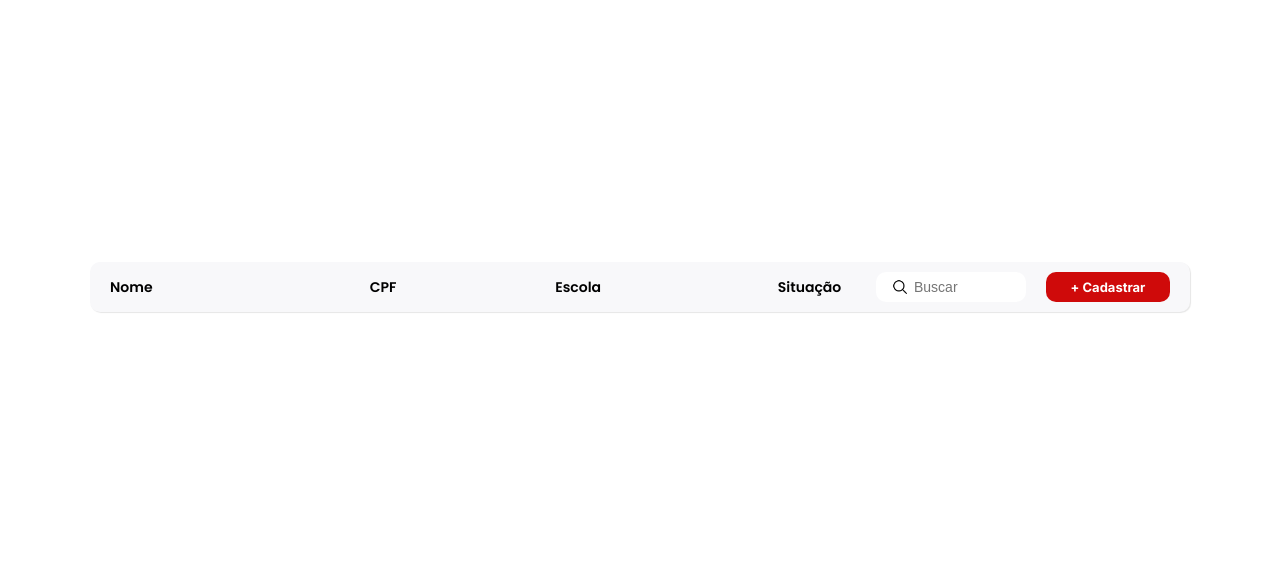
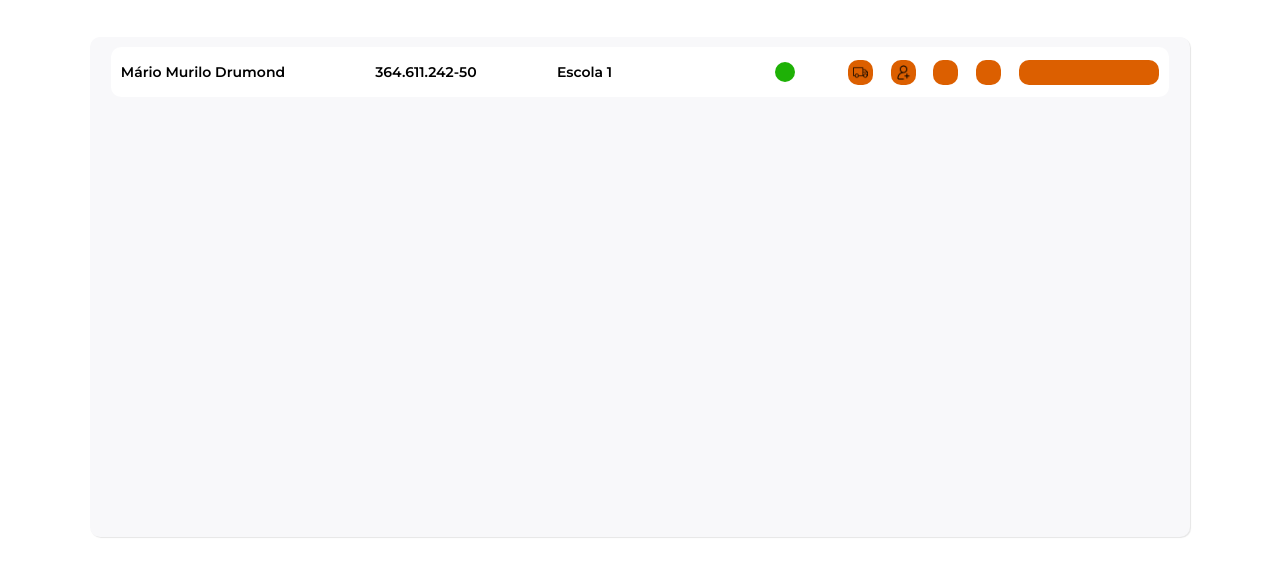
Before and after one commit to AndersonJ293/projetomovetrak, a Next.js app: page /dev in a window 1280 px wide. Shown: the part 113-690 px from the top of the page. Built offline with nearby package versions, Linux system fonts and the light colour scheme.

Commit message:
Adicionado modulo de visualizacao de dados proprietarios

```diff
--- a/src/app/dev/page.tsx
+++ b/src/app/dev/page.tsx
@@ -1,4 +1,4 @@
-import CabecalhoProprietario from "@/components/proprietarios/cabecalho";
+import DadosProprietarios from "@/components/proprietarios/dados";
 
 export default function Dev() {
   return (
@@ -10,7 +10,7 @@ export default function Dev() {
         height: "100vh",
       }}
     >
-      <CabecalhoProprietario />
+      <DadosProprietarios />
     </div>
   );
 }
--- /dev/null
+++ b/src/components/proprietarios/dados/dados.module.css
@@ -0,0 +1,75 @@
+.container {
+    width: 1100px;
+    height: 500px;
+    background-color: var(--gray);
+    border-radius: 10px;
+    box-shadow: 1px 1px 1px rgba(0, 0, 0, 0.1);
+    display: flex;
+    align-items: center;
+    flex-direction: column;
+    padding: 10px;
+}
+
+.dataContainer {
+    width: 98%;
+    height: 50px;
+    background-color: #fff;
+    border-radius: 10px;
+    padding: 0 10px;
+    display: flex;
+    align-items: center;
+}
+
+.textContainer {
+    width: 70%;
+    display: flex;
+    align-items: center;
+    font-size: 14px;
+    font-weight: 600;
+    font-family: var(--textFont);
+}
+
+.name {
+    width: 35%;
+}
+
+.cpf {
+    width: 25%;
+}
+
+.school {
+    width: 30%;
+}
+
+.situation {
+    width: 20px;
+    height: 20px;
+    border-radius: 50%;
+    background-color: var(--green);
+
+}
+
+.buttonsContainer {
+    width: 30%;
+    display: flex;
+    justify-content: space-between;
+}
+
+.smallButton {
+    width: 25px;
+    height: 25px;
+    border-radius: 10px;
+    background-color: var(--orange);
+    cursor: pointer;
+    display: flex;
+    justify-content: center;
+    align-items: center;
+}
+
+.editButton {
+    width: 140px;
+    height: 25px;
+    border-radius: 10px;
+    background-color: var(--orange);
+    cursor: pointer;
+}
--- /dev/null
+++ b/src/components/proprietarios/dados/index.tsx
@@ -0,0 +1,32 @@
+import styles from "./dados.module.css";
+import Image from "next/image";
+
+import truckIcon from "@/assets/icons/truck.png";
+import userIcon from "@/assets/icons/addUser.png";
+
+export default function DadosProprietarios() {
+  return (
+    <div className={styles.container}>
+      <div className={styles.dataContainer}>
+        <div className={styles.textContainer}>
+          <span className={styles.name}>Mário Murilo Drumond</span>
+          <span className={styles.cpf}>364.611.242-50</span>
+          <span className={styles.school}>Escola 1</span>
+          <div className={styles.situation}></div>
+        </div>
+
+        <div className={styles.buttonsContainer}>
+          <div className={styles.smallButton}>
+            <Image src={truckIcon} width={15} height={15} alt="" />
+          </div>
+          <div className={styles.smallButton}>
+            <Image src={userIcon} width={15} height={15} alt="" />
+          </div>
+          <div className={styles.smallButton}></div>
+          <div className={styles.smallButton}></div>
+          <div className={styles.editButton}></div>
+        </div>
+      </div>
+    </div>
+  );
+}
```
